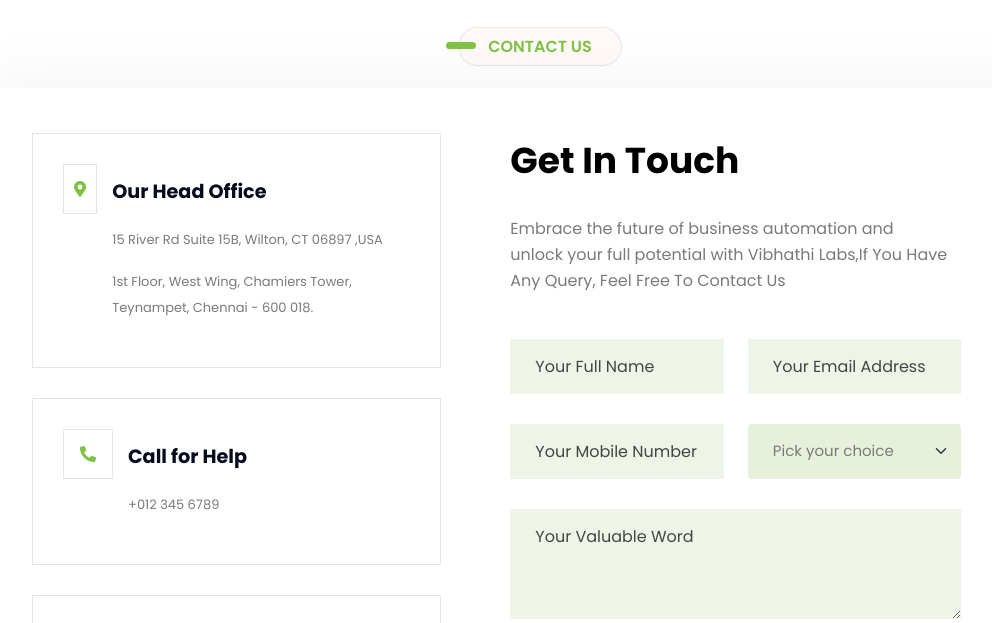
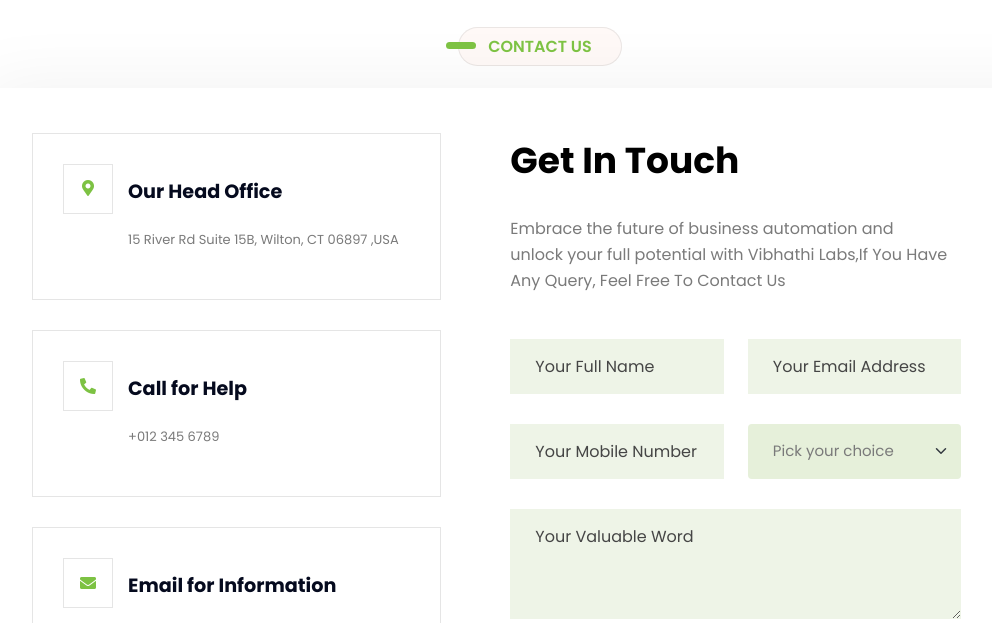
Before and after one commit to Balamurugan-Vib/Vibhathi-Website-Enhancement, a plain HTML site: page index.html in a window 1280 px wide. Shown: the part 4245-4868 px from the top of the page, without its empty margins (100-1092 px from the left). Drawn offline with nearby package versions, Linux system fonts and the light colour scheme; some packages are replaced by stand-ins of ours; a script that the page names is missing.

Commit message:
Update index.html

```diff
--- a/index.html
+++ b/index.html
@@ -1510,7 +1510,10 @@
 					<div class="col-md-5">
                         <div class="contact-info">
                             <div class="contact-icon">
-                                <i class="fa fa-map-marker-alt"></i>
+								<div class="icons1">
+									<i class="fa fa-map-marker-alt"></i>
+								</div>
+
                             </div>
                             <div class="contact-text">
                                 <h3 style="font-size: larger;">Our Head Office</h3>
@@ -1518,7 +1521,7 @@
 									15B, Wilton,
 									CT 06897 ,USA</p>
 
-								<p style="font-size: small;">1st Floor, West Wing, Chamiers Tower, Teynampet, Chennai - 600 018.</p>
+								<!-- <p style="font-size: small;">1st Floor, West Wing, Chamiers Tower, Teynampet, Chennai - 600 018.</p>	 -->
                             </div>
                         </div>
                         <div class="contact-info">
```
